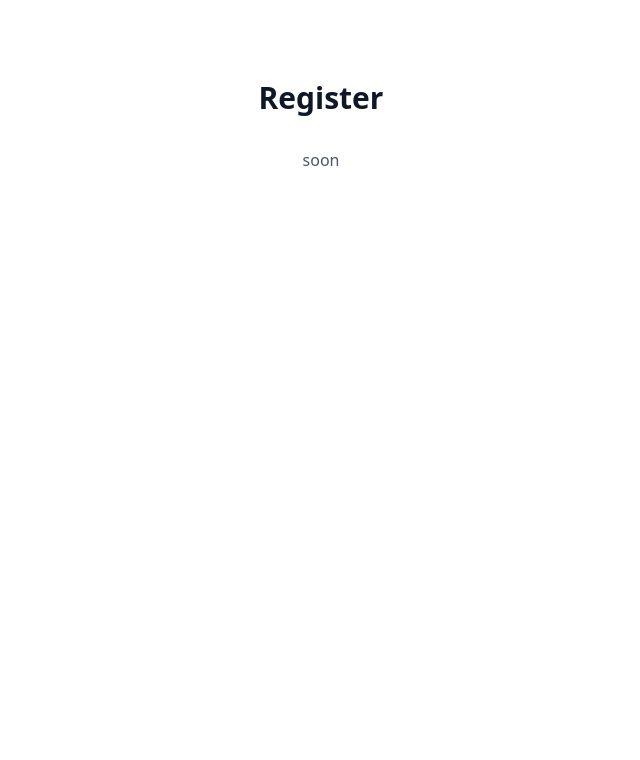
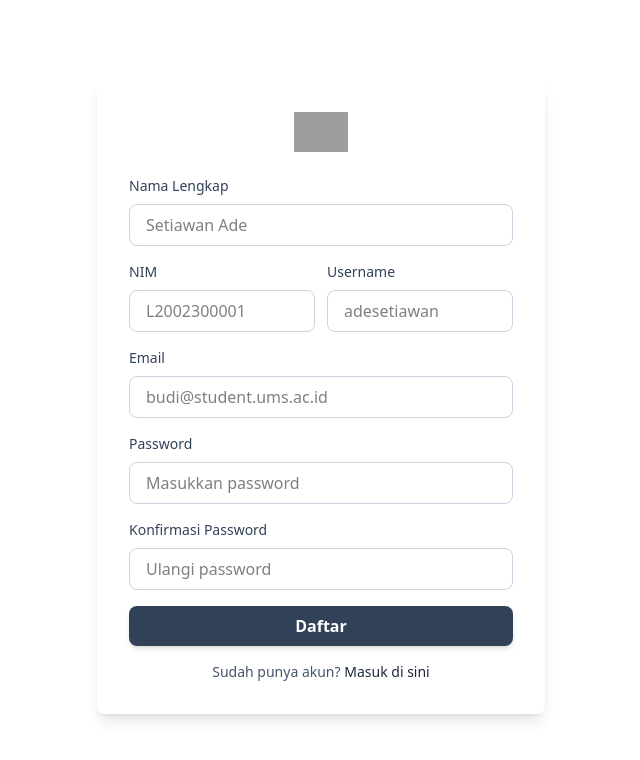
Before and after one commit to afrizalfikrii/aplikasi-talenta-mahasiswa-UMS, a React (Vite) app in the folder frontend/: page /auth/register in a window 1280 px wide. Shown: the top 760 px of the page, without its empty margins (319-959 px from the left). Built offline with nearby package versions, Linux system fonts and the light colour scheme; grey boxes are pictures that could not be loaded.

Commit message:
feat: register page, fix route footer, ubah warna hover navbar

```diff
--- a/frontend/src/component/layout/Footer.tsx
+++ b/frontend/src/component/layout/Footer.tsx
@@ -24,7 +24,7 @@ export default function Footer() {
                 </a>
               </li>
               <li>
-                <a href="/talents" className="text-gray-400 hover:text-white transition-colors">
+                <a href="/talenta" className="text-gray-400 hover:text-white transition-colors">
                   Browse Talenta
                 </a>
               </li>
--- a/frontend/src/pages/Home.tsx
+++ b/frontend/src/pages/Home.tsx
@@ -93,7 +93,6 @@ export default function Home() {
             <h2 className="text-3xl font-bold text-gray-900 mb-4">Talenta Terbaru</h2>
             <p className="text-gray-600">Kenali mahasiswa berbakat yang baru bergabung</p>
           </div>
-
           <div className="flex justify-center">
             {/* panggil layout card */}
             <CardHome />
--- a/frontend/src/pages/TalentaPage.tsx
+++ b/frontend/src/pages/TalentaPage.tsx
@@ -21,7 +21,7 @@ const TalentaPage: React.FC = () => {
   );
 
   return (
-    <div className="w-full min-h-screen bg-gray-50 py-10">
+    <div className="w-full min-h-screen py-10">
       <div className="max-w-7xl mx-auto px-4 sm:px-6 lg:px-8">
 
         {/* Title */}
--- a/frontend/src/pages/auth/Register.tsx
+++ b/frontend/src/pages/auth/Register.tsx
@@ -1,10 +1,107 @@
+import { Link } from 'react-router-dom';
+
 export default function Register() {
   return (
-    <div className="max-w-7xl mx-auto px-4 py-16">
-      <h1 className="text-3xl font-bold text-gray-900 mb-8">
-        Register
-      </h1>
-      <p className="text-gray-600">soon</p>
+    <div className="flex items-center justify-center from-slate-50 to-slate-200 px-4 mt-16 mb-16">
+      <div className="w-full max-w-md">
+        <div className="bg-white rounded-lg shadow-lg p-8">
+          <div className='justify-center mb-6 flex'>
+            <img src="/logo-desktop.svg" alt="logo-talenta" className="h-10 w-auto"/>
+          </div>
+          <form className="space-y-4">
+            <div className="flex flex-col">
+              <label htmlFor="fullname" className="text-sm font-medium text-slate-700 mb-2 text-left">
+                Nama Lengkap
+              </label>
+              <input
+                type="text"
+                id="fullname"
+                name="fullname"
+                placeholder="Setiawan Ade"
+                required
+                className="px-4 py-2 border border-slate-300 rounded-lg focus:outline-none focus:ring-2 focus:ring-slate-500 focus:border-transparent transition-all"
+              />
+            </div>
+            <div className="grid grid-cols-2 gap-3">
+              <div className="flex flex-col">
+                <label htmlFor="nim" className="text-sm font-medium text-slate-700 mb-2 text-left">
+                  NIM
+                </label>
+                <input
+                  type="text"
+                  id="nim"
+                  name="nim"
+                  placeholder="L2002300001"
+                  required
+                  className="px-4 py-2 border border-slate-300 rounded-lg focus:outline-none focus:ring-2 focus:ring-slate-500 focus:border-transparent transition-all"
+                />
+              </div>
+              <div className="flex flex-col">
+                <label htmlFor="username" className="text-sm font-medium text-slate-700 mb-2 text-left">
+                  Username
+                </label>
+                <input
+                  type="text"
+                  id="username"
+                  name="username"
+                  placeholder="adesetiawan"
+                  required
+                  className="px-4 py-2 border border-slate-300 rounded-lg focus:outline-none focus:ring-2 focus:ring-slate-500 focus:border-transparent transition-all"
+                />
+              </div>
+            </div>
+            <div className="flex flex-col">
+              <label htmlFor="email" className="text-sm font-medium text-slate-700 mb-2 text-left">
+                Email
+              </label>
+              <input
+                type="email"
+                id="email"
+                name="email"
+                placeholder="budi@student.ums.ac.id"
+                required
+                className="px-4 py-2 border border-slate-300 rounded-lg focus:outline-none focus:ring-2 focus:ring-slate-500 focus:border-transparent transition-all"
+              />
+            </div>
+            <div className="flex flex-col">
+              <label htmlFor="password" className="text-sm font-medium text-slate-700 mb-2 text-left">
+                Password
+              </label>
+              <input
+                type="password"
+                id="password"
+                name="password"
+                placeholder="Masukkan password"
+                required
+                className="px-4 py-2 border border-slate-300 rounded-lg focus:outline-none focus:ring-2 focus:ring-slate-500 focus:border-transparent transition-all"
+              />
+            </div>
+            <div className="flex flex-col">
+              <label htmlFor="confirm_password" className="text-sm font-medium text-slate-700 mb-2 text-left">
+                Konfirmasi Password
+              </label>
+              <input
+                type="password"
+                id="confirm_password"
+                name="confirm_password"
+                placeholder="Ulangi password"
+                required
+                className="px-4 py-2 border border-slate-300 rounded-lg focus:outline-none focus:ring-2 focus:ring-slate-500 focus:border-transparent transition-all"
+              />
+            </div>
+            </form>
+            <button type="submit" className="w-full bg-slate-700 text-white py-2 rounded-lg hover:bg-slate-800 transition-colors font-semibold shadow-md hover:shadow-lg mt-4">
+              Daftar
+            </button>
+            <p className="text-center text-sm text-slate-600 mt-4">
+              Sudah punya akun?{' '}
+              <Link to="/auth/login" className="text-slate-800 font-medium hover:underline">
+                Masuk di sini
+              </Link>
+            </p>
+        </div>
+      </div>
     </div>
+
   );
 }
```
